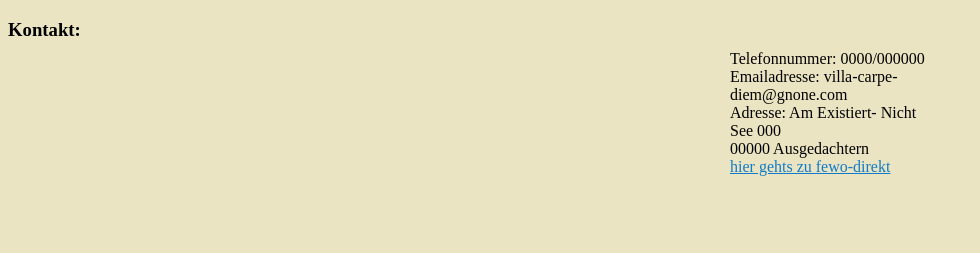
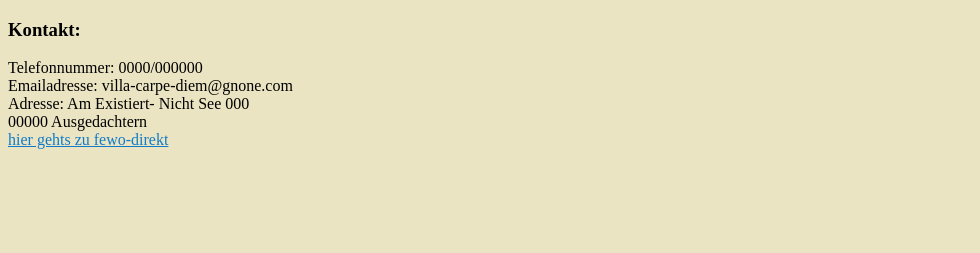
Before and after one commit to JOBO1205/Ferienwohnung-Flex, a website: page kontakt.html in a window 1280 px wide. Shown: the whole page, without its empty margins (0-980 px from the left). Drawn offline with Linux system fonts and the light colour scheme.

Commit message:
add font

```diff
--- a/styles.css
+++ b/styles.css
@@ -23,13 +23,13 @@ div.center {
 div.relative {
   position: relative;
   left: 2px;
-  font-size: 15pt;
+  font-size: 18pt;
 }
 
  div.absolute{
-  position: absolute;
-  right:350px;
-  top:50px;
-  width:200px;
-  height:200px;
+  position: center;
 }
+
+ul{
+  font-size: 15pt;
+}
```
